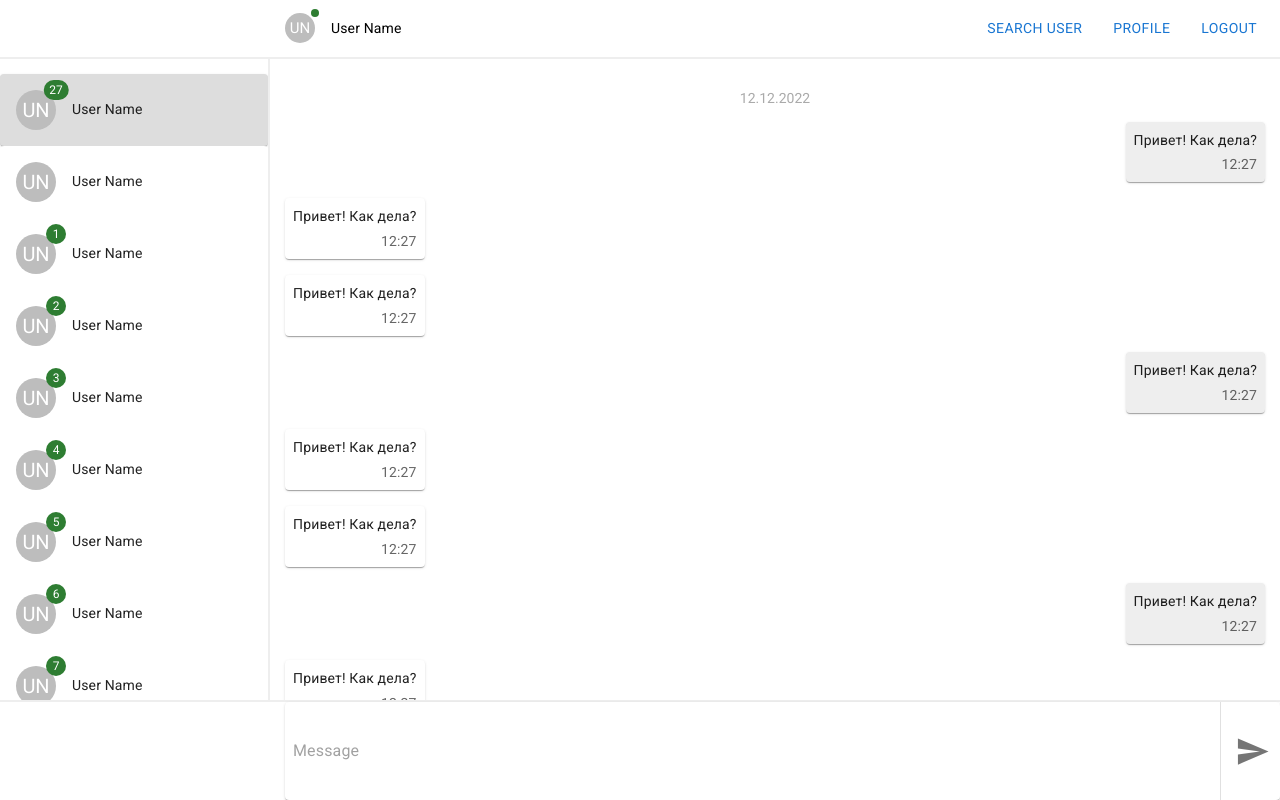
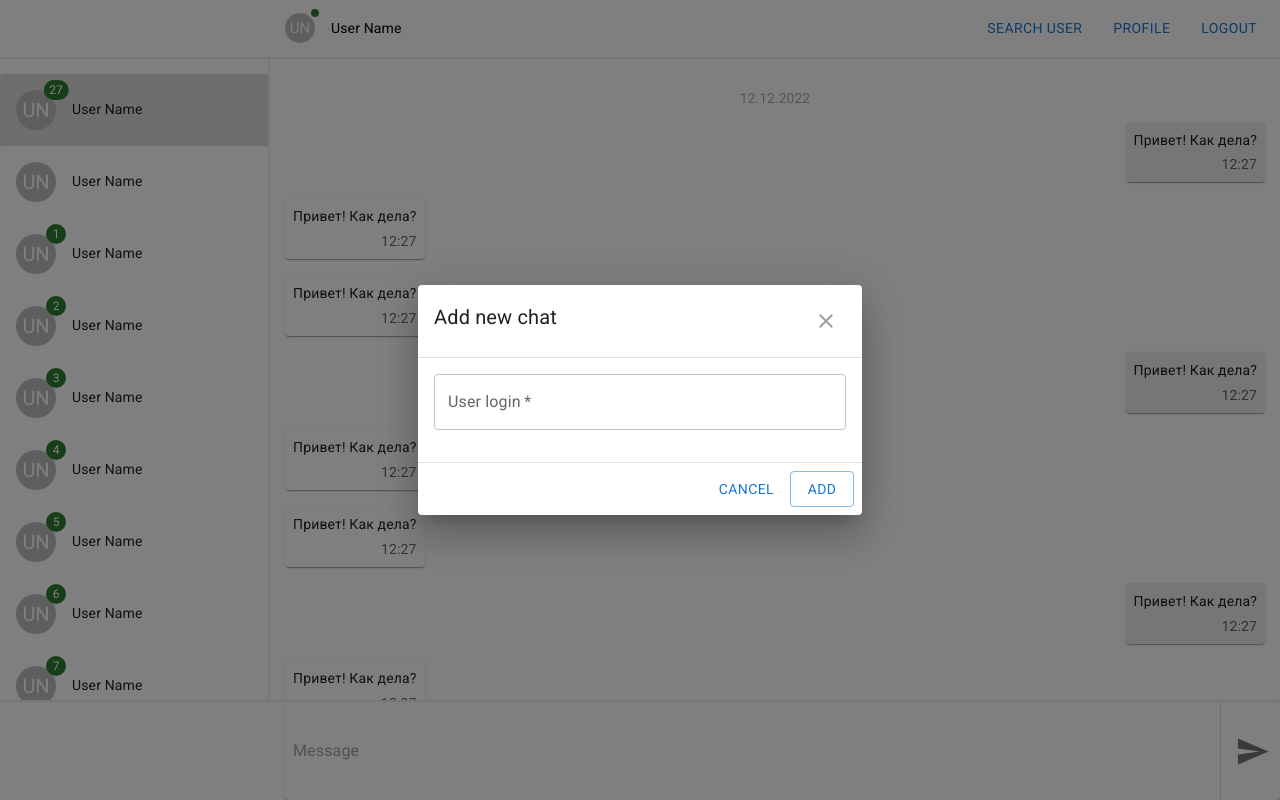
Before and after one commit to jhasuev/react-chat, a React (Create React App) app: page /chats in a window 1280 px wide. Built offline with nearby package versions, Linux system fonts and the light colour scheme.

Commit message:
add search user popup + layout

```diff
--- a/src/components/chat-header.jsx
+++ b/src/components/chat-header.jsx
@@ -4,6 +4,7 @@ import Button from '@mui/material/Button'
 import CardHeader from '@mui/material/CardHeader'
 import { Link } from "react-router-dom"
 import '../styles/chat-header.css'
+import EventEmitter from '../utils/EventEmitter'
 
 export default function ChatHeader() {
   return (
@@ -19,7 +20,10 @@ export default function ChatHeader() {
       />
 
       <div className='chat-header__buttons'>
-        <Button className="chat-header__buttons-item">Search user</Button>
+        <Button
+          className="chat-header__buttons-item"
+          onClick={() => EventEmitter.$emit('SHOW_SEARCH_USER_POPUP')}
+        >Search user</Button>
         <Link className="chat-header__buttons-item" to="/profile"><Button>Profile</Button></Link>
         <Button className="chat-header__buttons-item">Logout</Button>
       </div>
--- /dev/null
+++ b/src/components/popups/search-user-popup.jsx
@@ -0,0 +1,76 @@
+import * as React from 'react'
+import Button from '@mui/material/Button'
+import Dialog from '@mui/material/Dialog'
+import DialogTitle from '@mui/material/DialogTitle'
+import DialogContent from '@mui/material/DialogContent'
+import DialogActions from '@mui/material/DialogActions'
+import IconButton from '@mui/material/IconButton'
+import CloseIcon from '@mui/icons-material/Close'
+import Typography from '@mui/material/Typography'
+import TextField from '@mui/material/TextField'
+
+import EventEmitter from '../../utils/EventEmitter'
+
+export default function CustomizedDialogs() {
+  const [open, setOpen] = React.useState(true)
+
+  const onOpen = () => {
+    setOpen(true)
+  }
+  const handleClose = () => {
+    setOpen(false)
+  }
+
+  EventEmitter.$off('SHOW_SEARCH_USER_POPUP')
+  EventEmitter.$on('SHOW_SEARCH_USER_POPUP', () => {
+    onOpen(true)
+  })
+
+  return (
+    <Dialog
+      onClose={handleClose}
+      open={open}
+      fullWidth={true}
+      maxWidth={'xs'}
+    >
+      <DialogTitle
+        sx={{
+          m: 0,
+          p: 2,
+          display: 'flex',
+          alignItems: 'flex-start',
+          justifyContent: 'space-between',
+        }}
+      >
+        <div>Add new chat</div>
+        <IconButton
+          aria-label="close"
+          onClick={handleClose}
+          sx={{ color: '#9e9e9e' }}
+        >
+          <CloseIcon />
+        </IconButton>
+      </DialogTitle>
+      <DialogContent dividers sx={{ p:2 }}>
+        <Typography>
+          <TextField
+            sx={{ mb: 2 }}
+            fullWidth
+            required
+            name='login'
+            autoComplete={'off'}
+            label="User login"
+          />
+        </Typography>
+      </DialogContent>
+      <DialogActions>
+        <Button variant="text" onClick={handleClose}>
+          Cancel
+        </Button>
+        <Button variant="outlined" onClick={handleClose}>
+          Add
+        </Button>
+      </DialogActions>
+    </Dialog>
+  )
+}
--- a/src/index.js
+++ b/src/index.js
@@ -2,10 +2,12 @@ import React from 'react';
 import ReactDOM from 'react-dom/client';
 import App from './App';
 import './styles/main.css'
+import SearchUserPopup from './components/popups/search-user-popup'
 
 const root = ReactDOM.createRoot(document.getElementById('root'));
 root.render(
   <React.StrictMode>
+    <SearchUserPopup />
     <App />
   </React.StrictMode>
 );
--- /dev/null
+++ b/src/utils/EventEmitter.js
@@ -0,0 +1,27 @@
+class EventEmitter {
+  constructor() {
+    this.callbacks = []
+  }
+
+  $on(name, callback){
+    this.callbacks.push({name, callback})
+  }
+
+  $off(name, callback){
+    this.callbacks = this.callbacks.filter(callbackItem => {
+      if (name === callbackItem.name && callback === callbackItem.callback) {
+        return false
+      }
+      if (!callback && name === callbackItem.name) {
+        return false
+      }
+      return true
+    })
+  }
+
+  $emit(name, ...args){
+    this.callbacks.map(callbackItem => name === callbackItem.name && callbackItem.callback(...args))
+  }
+}
+
+export default new EventEmitter()
```
